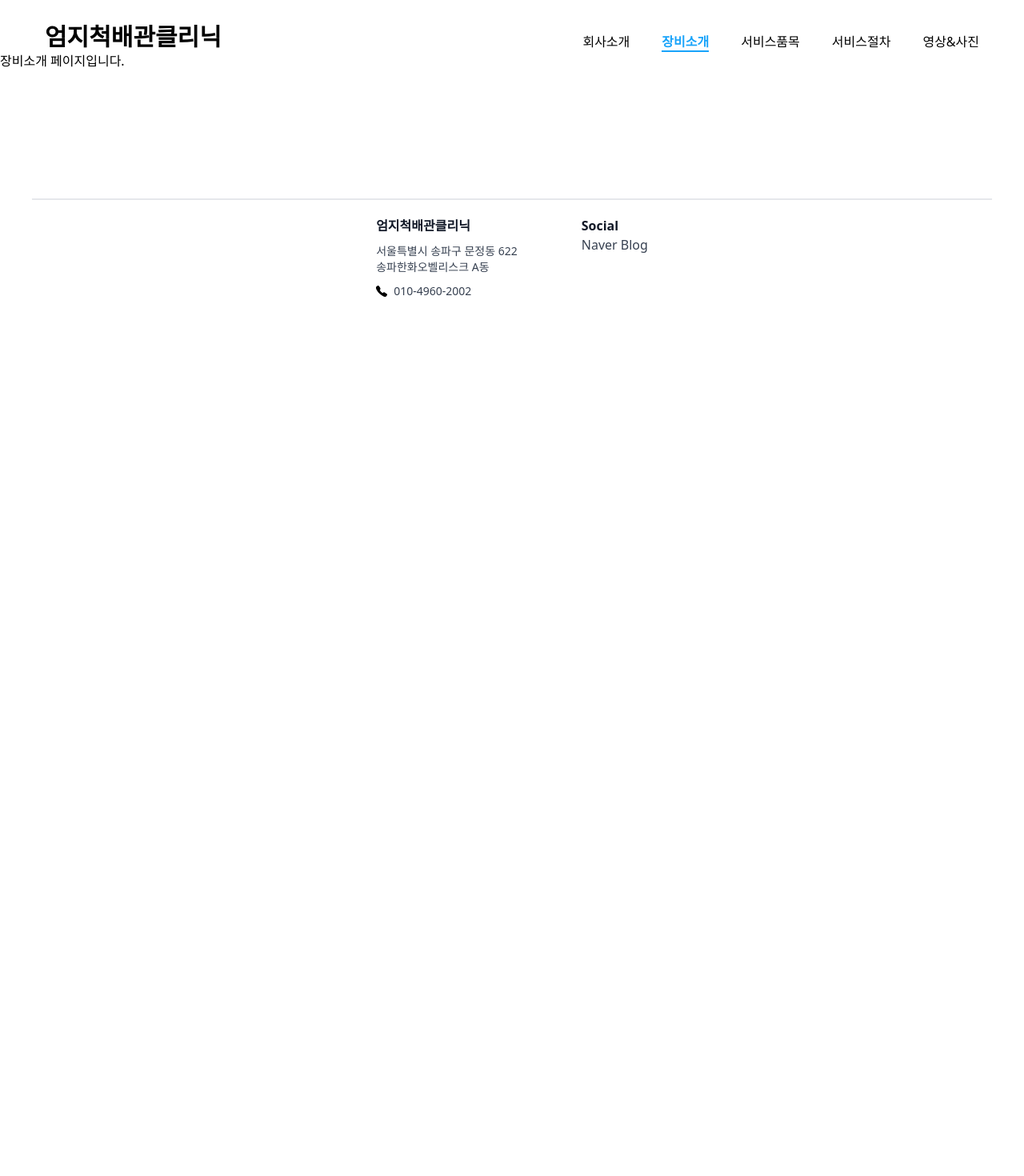
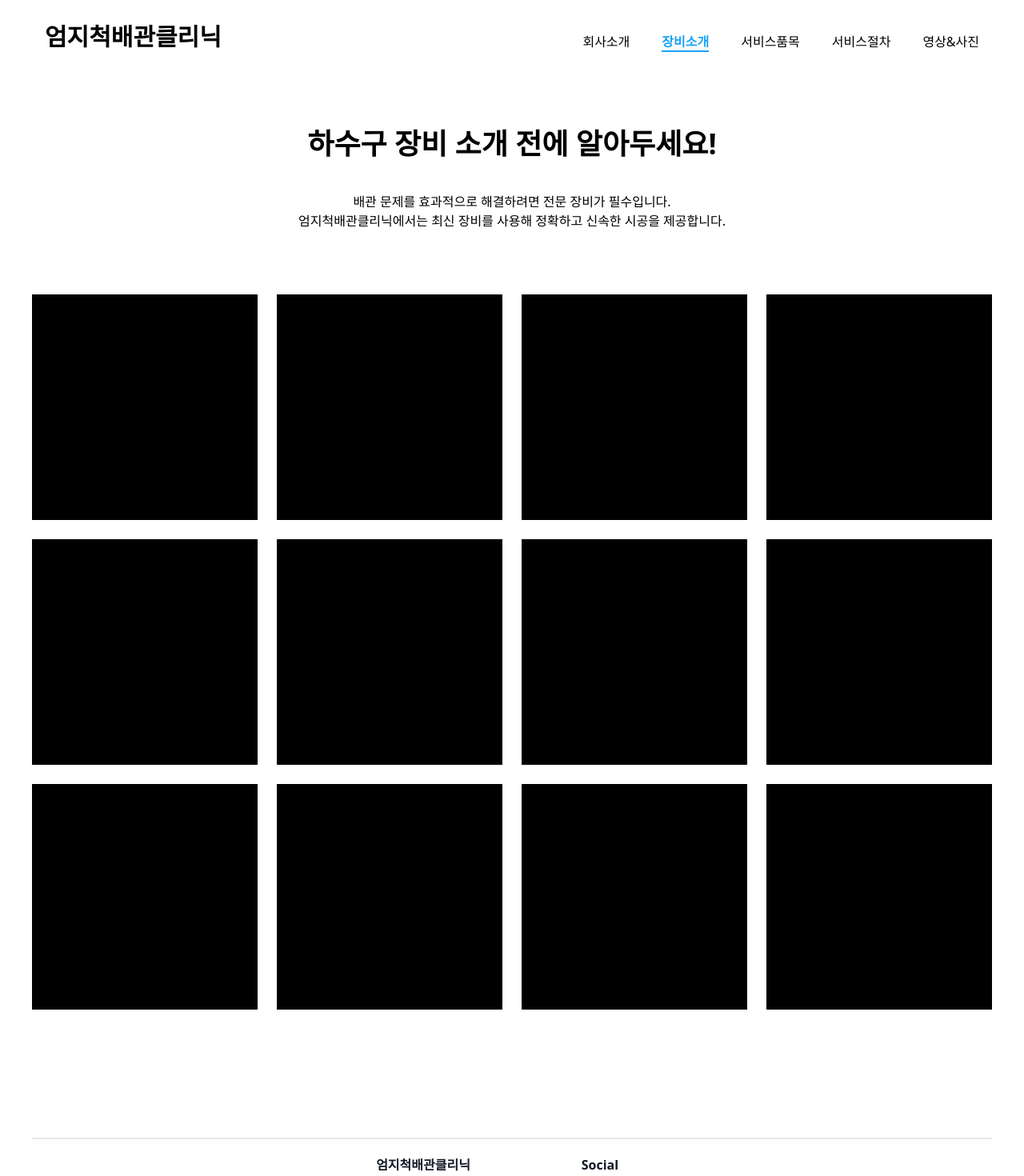
Before and after one commit to hyebinkimsdf/thumbsup-plumbing-clinic, a React (Vite) app: page /machines in a window 1280 px wide. Shown: the top 1470 px of the page at 80% size. Before the commit the page ends 800 px from the top, so only its background shows below. Built offline with nearby package versions, Linux system fonts and the light colour scheme.

Commit message:
design: 장비소개 와이어프레임 구현

```diff
--- a/src/pages/Machines.jsx
+++ b/src/pages/Machines.jsx
@@ -1,7 +1,27 @@
 export function Machines() {
   return (
-    <>
-      <p>장비소개 페이지입니다.</p>
-    </>
+    <div className="mx-4">
+      <h1 className="mt-24 text-center flex justify-center items-center text-2xl md:text-4xl  font-semibold">하수구 장비 소개 전에 알아두세요!</h1>
+      <div className="mt-10">
+        <p className="flex text-center justify-center md:text-base text-sm">배관 문제를 효과적으로 해결하려면 전문 장비가 필수입니다.</p>
+        <p className="flex text-center justify-center md:text-base text-sm">엄지척배관클리닉에서는 최신 장비를 사용해 정확하고 신속한 시공을 제공합니다.</p>
+      </div>
+      <ul className="machines-list">
+        <li className="list-items flex flex-wrap justify-center gap-6 mt-20 max-w-[1200px] mx-auto">
+          <div className="w-[282px] h-[282px] bg-black"></div>
+          <div className="w-[282px] h-[282px] bg-black"></div>
+          <div className="w-[282px] h-[282px] bg-black"></div>
+          <div className="w-[282px] h-[282px] bg-black"></div>
+          <div className="w-[282px] h-[282px] bg-black"></div>
+          <div className="w-[282px] h-[282px] bg-black"></div>
+          <div className="w-[282px] h-[282px] bg-black"></div>
+          <div className="w-[282px] h-[282px] bg-black"></div>
+          <div className="w-[282px] h-[282px] bg-black"></div>
+          <div className="w-[282px] h-[282px] bg-black"></div>
+          <div className="w-[282px] h-[282px] bg-black"></div>
+          <div className="w-[282px] h-[282px] bg-black"></div>
+        </li>
+      </ul>
+    </div>
   );
 }
```
